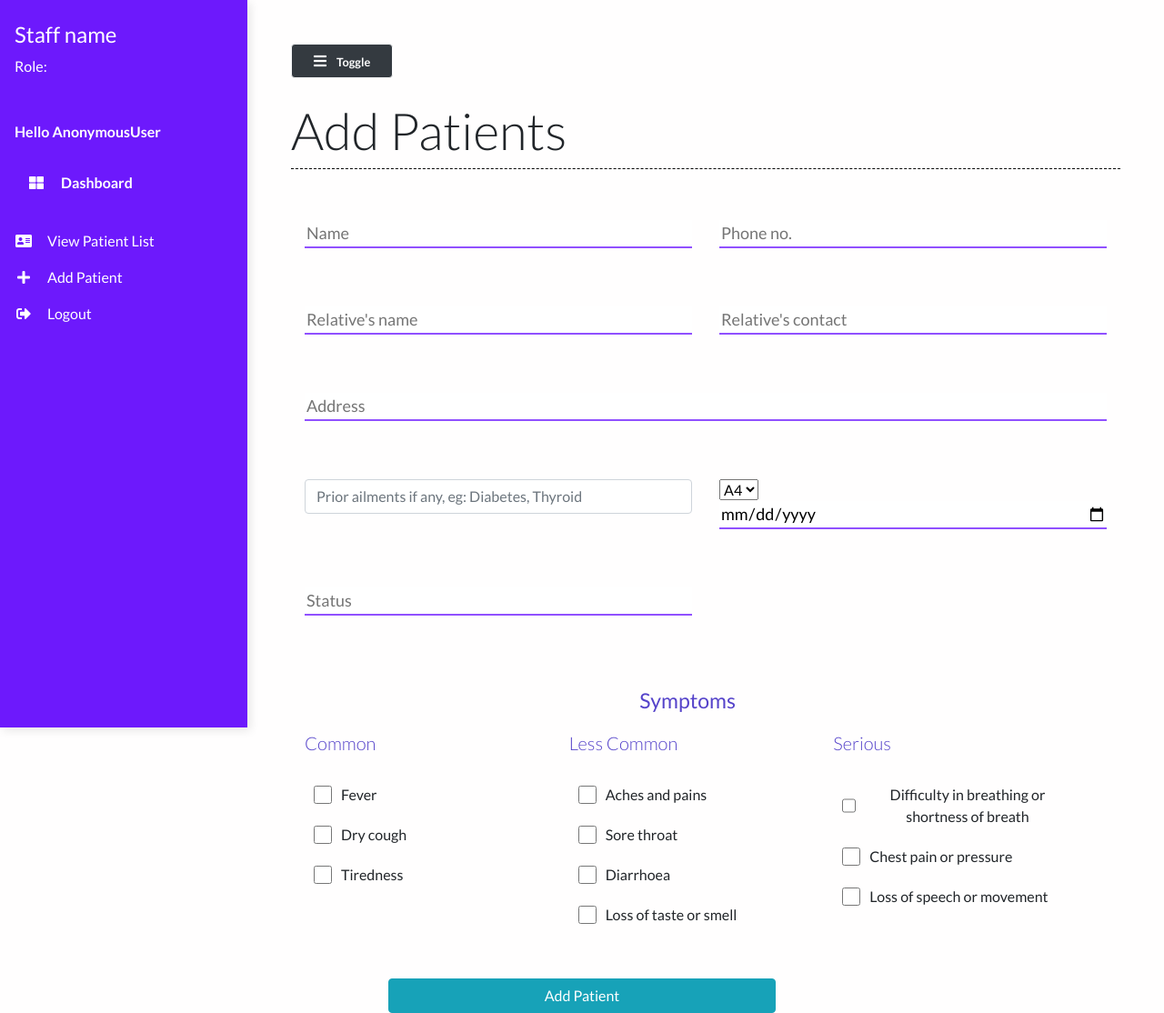
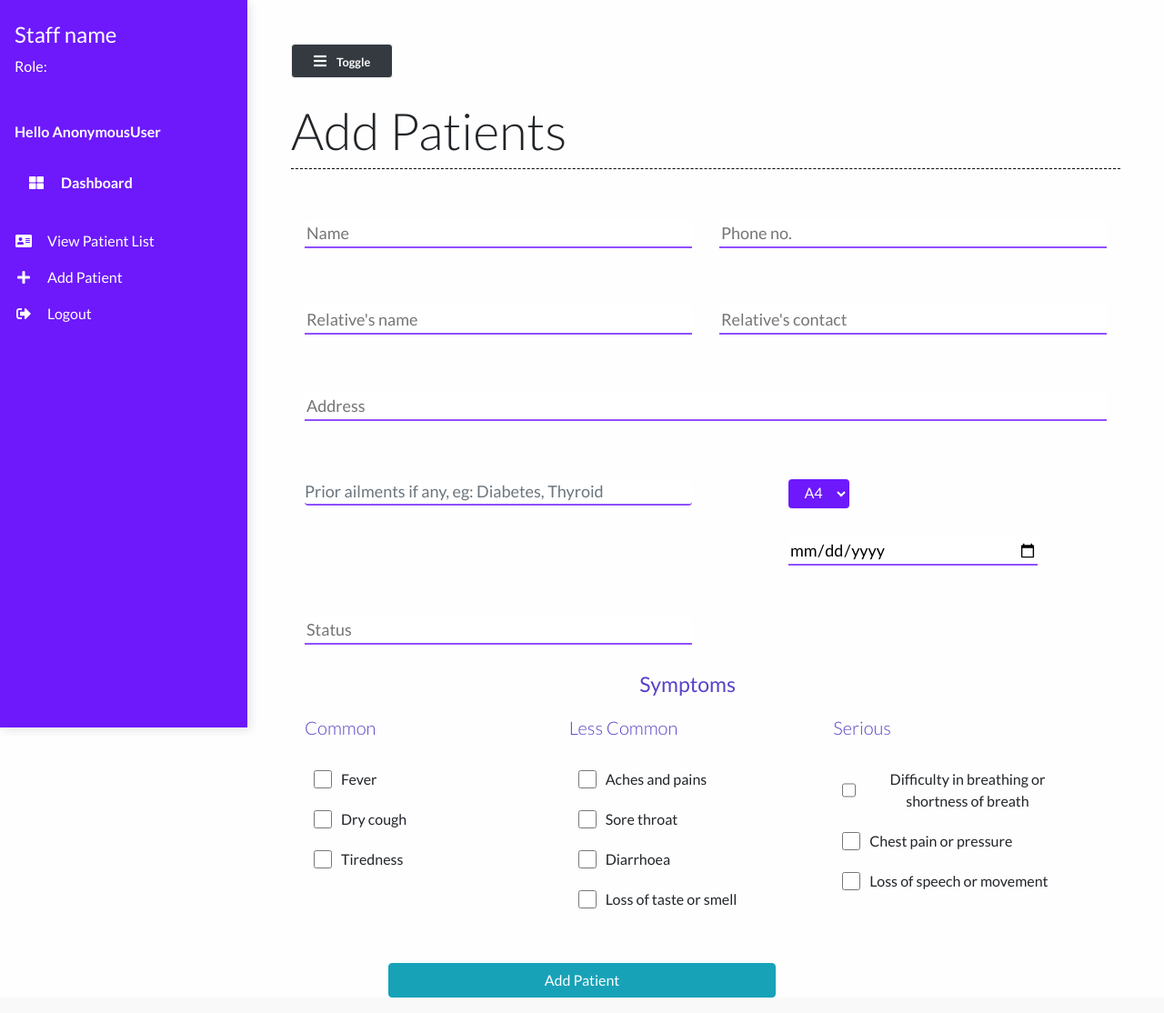
Before and after one commit to ShyrenMore/COVID-19-Hospital-Management, a Django app: page /add_patient/ in a window 1280 px wide. Shown: the whole page at 91% size. Run offline with Django 3.2, Linux system fonts and the light colour scheme; data comes from the database, SQL or seed files in the repository; some libraries are stand-ins or nearby versions.

Commit message:
improve style

```diff
--- a/main/templates/main/add_patient.html
+++ b/main/templates/main/add_patient.html
@@ -11,8 +11,8 @@
     {% csrf_token %}
 
         <div class="container">
-            <div class="patient-form row">
-
+            <div class="patient-form ">
+                <div class="row">
                     <div class="form-field col-md-6">
                         <input type="text" id="name" class="input-text" type="text" name="name" placeholder="Name">
                     </div>
@@ -25,7 +25,6 @@
                         <input type="text" id="patient_relative_name" class="input-text" type="text" name="patient_relative_name" placeholder="Relative's name">
                     </div>
 
-
                     <div class="form-field col-md-6">
                         <input type="text" id="patient_relative_contact" class="input-text" type="text" name="patient_relative_contact" placeholder="Relative's contact">
                     </div>
@@ -34,33 +33,34 @@
                         <input type="text" id="patient_relative_contact" class="input-text" type="text" name="address" placeholder="Address">
                     </div>
 
-                <div class="form-field col-md-6">
-                    <input type="text" id="prior_ailments" class="form-control" type="text" name="prior_ailments" placeholder="Prior ailments if any, eg: Diabetes, Thyroid">
+                    <div class="form-field col-md-6" style="padding-bottom: 4px;">
+                        <input type="text" id="prior_ailments" class="form-control input-text mb-0 p-0 " style="outline:none" type="text" name="prior_ailments" placeholder="Prior ailments if any, eg: Diabetes, Thyroid">
                     </div>
 
-                <div class="form-field col-md-6">
-                <select name="bed_num" class="input-select" id="bed_num">
+                    <div class="form-field col-md-4 offset-md-2 mb-4 mx-auto">
+                    <select name="bed_num" class="btn btn-bed" id="bed_num">
                     {% for bed in beds %}
                         <option value={{ bed }}>{{ bed }}</option>
                     {% endfor %}
-
+                    </div>
+                </div>
 
             </div>
-
+            <div class="row">
                 <div class="form-field col-md-6">
                     <input type="date" id="dob" class="input-text" type="date" name="dob">
                 </div>
 
                 <div class="form-field col-md-6">
-                    <input type="status" id="status" class="input-text" type="text" name="status" placeholder="Status">
+                    <input type="text" id="status" class="input-text" type="text" name="status" placeholder="Status">
                 </div>
             </div>
 
 
             <!-- symptons field -->
-            <div class="patient-form row">
+            <div class="patient-form row d-flex">
                 <div class="symptoms row">
-                <div class="symptoms-label col-12 text-center">Symptoms</div><br>
+                <div class="symptoms-label col-12 text-center mt-0">Symptoms</div><br>
 
                 <!-- <div class="row"> -->
                     <div class="common-symptoms col-md-4">
--- a/main/templates/main/base.html
+++ b/main/templates/main/base.html
@@ -151,6 +151,6 @@
     </script>
 
     <!-- {% comment %} custom js file {% endcomment %} -->
-    <!-- <script src="{% static 'scripts/base.js' %}"></script> -->
+    <script src="{% static 'scripts/base.js' %}"></script>
   </body>
 </html>
--- a/static/styles/base.css
+++ b/static/styles/base.css
@@ -100,6 +100,17 @@ border-left: 0.25rem solid #f6c23e !important;
     padding-top: 2px;
 }
 
+.btn-bed{
+    background: #6d19fc;
+    color: #ffffff;
+    height: 2rem;
+    padding-top: 2px;
+    margin-bottom: 2em;
+}
+
+.bed{
+    padding-bottom: 2em;
+}
 .btn-purple:hover{
     color: white;
 }
```
Lines whose indentation alone changed are shown as unchanged.
